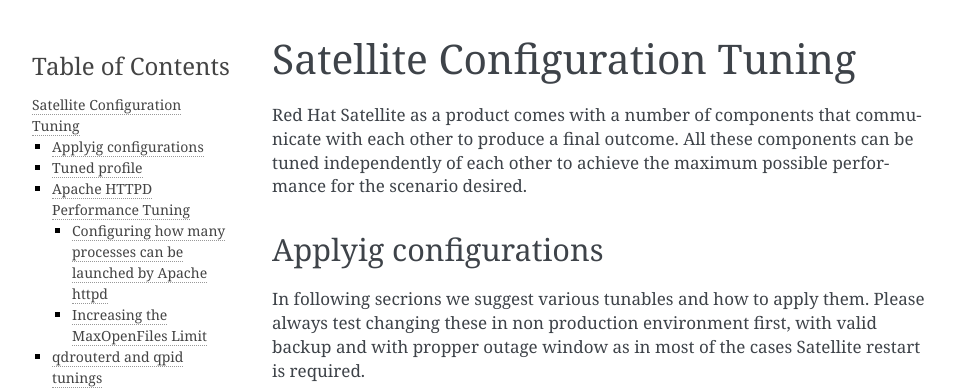
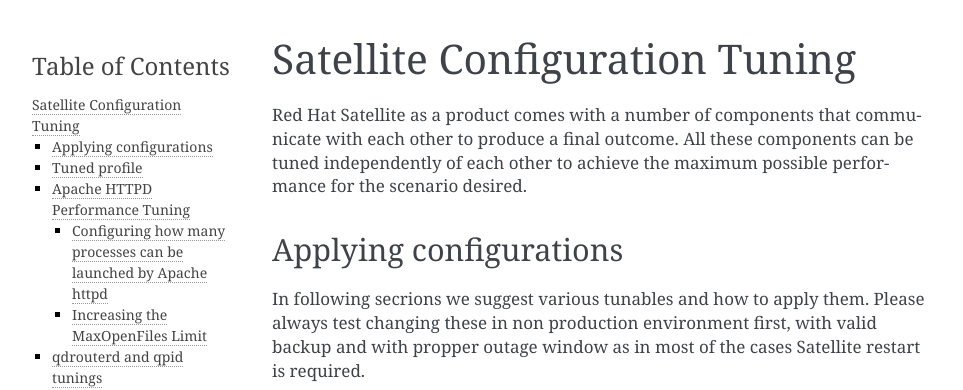
Before and after one commit to RedHatSatellite/satellite-performance-tuning, a Sphinx documentation site: the page built from docs/satellite-configuration-tuning.rst, in a window 1280 px wide and 900 px high. Shown: the top 390 px of the window, without its empty margins (148-1111 px from the left). Built offline with Sphinx 7.4.7, drawn with Linux system fonts in a browser that asks for light colours; some of the changed text lies outside the part shown.

Commit message:
Update satellite-configuration-tuning.rst
fixed typo

```diff
--- a/docs/satellite-configuration-tuning.rst
+++ b/docs/satellite-configuration-tuning.rst
@@ -6,7 +6,7 @@
 
 .. _applyig-configurations:
 
-Applyig configurations
+Applying configurations
 ======================
 
 In following secrions we suggest various tunables and how to apply them. Please always test changing these in non production environment first, with valid backup and with propper outage window as in most of the cases Satellite restart is required.
@@ -266,7 +266,7 @@
 
     satellite-installer --foreman-foreman-service-puma-workers=2 --foreman-foreman-service-puma-threads-min=5 --foreman-foreman-service-puma-threads-max=5
 
-When doing any change to your Satellite, always follow : `Ref :  applyig-configurations <https://github.com/RedHatSatellite/satellite-performance-tuning/blob/devel/docs/satellite-configuration-tuning.rst#applyig-configurations>`_ section.
+When doing any change to your Satellite, always follow : `Ref :  applying-configurations <https://github.com/RedHatSatellite/satellite-performance-tuning/blob/devel/docs/satellite-configuration-tuning.rst#applying-configurations>`_ section.
 
 
 Recommendations
```
